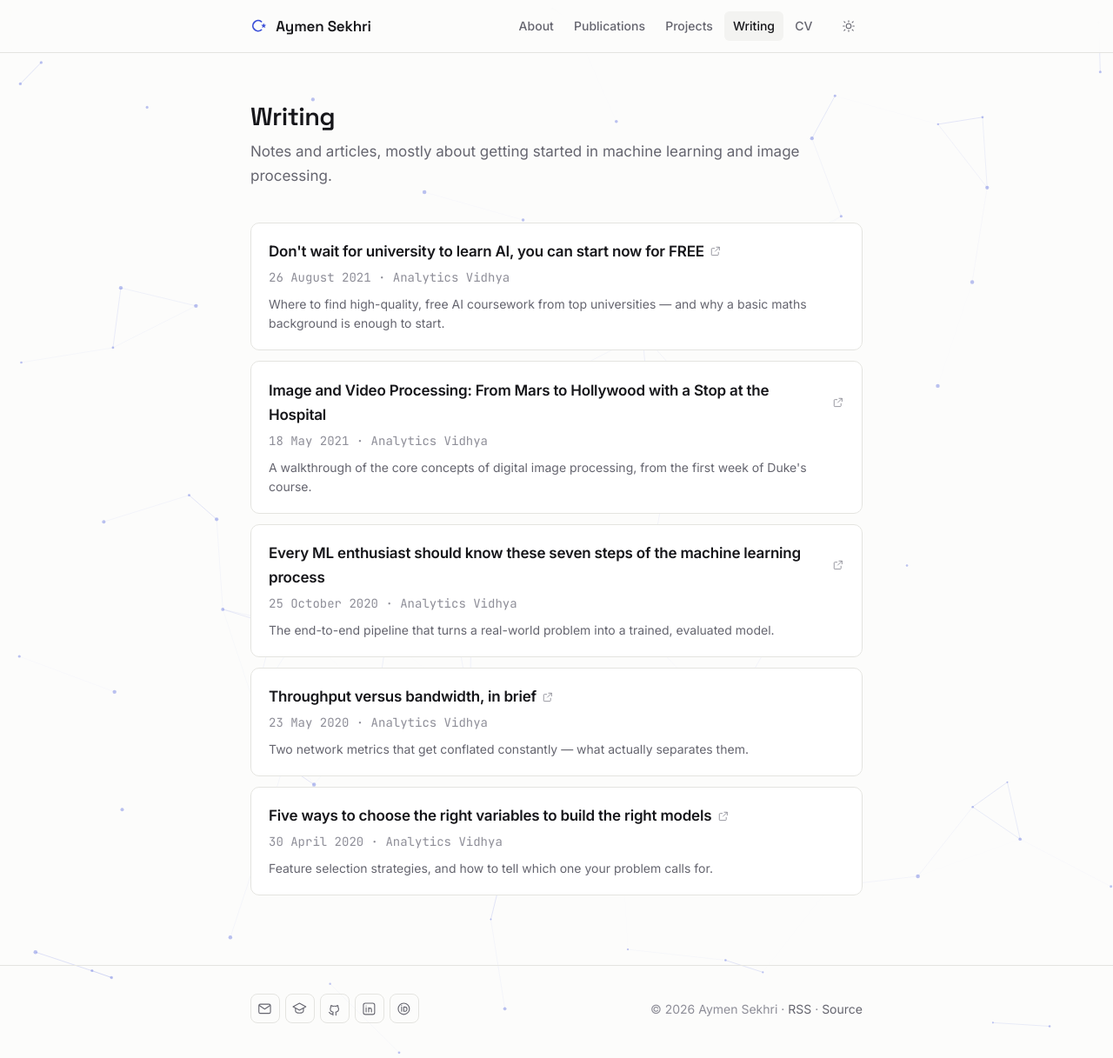
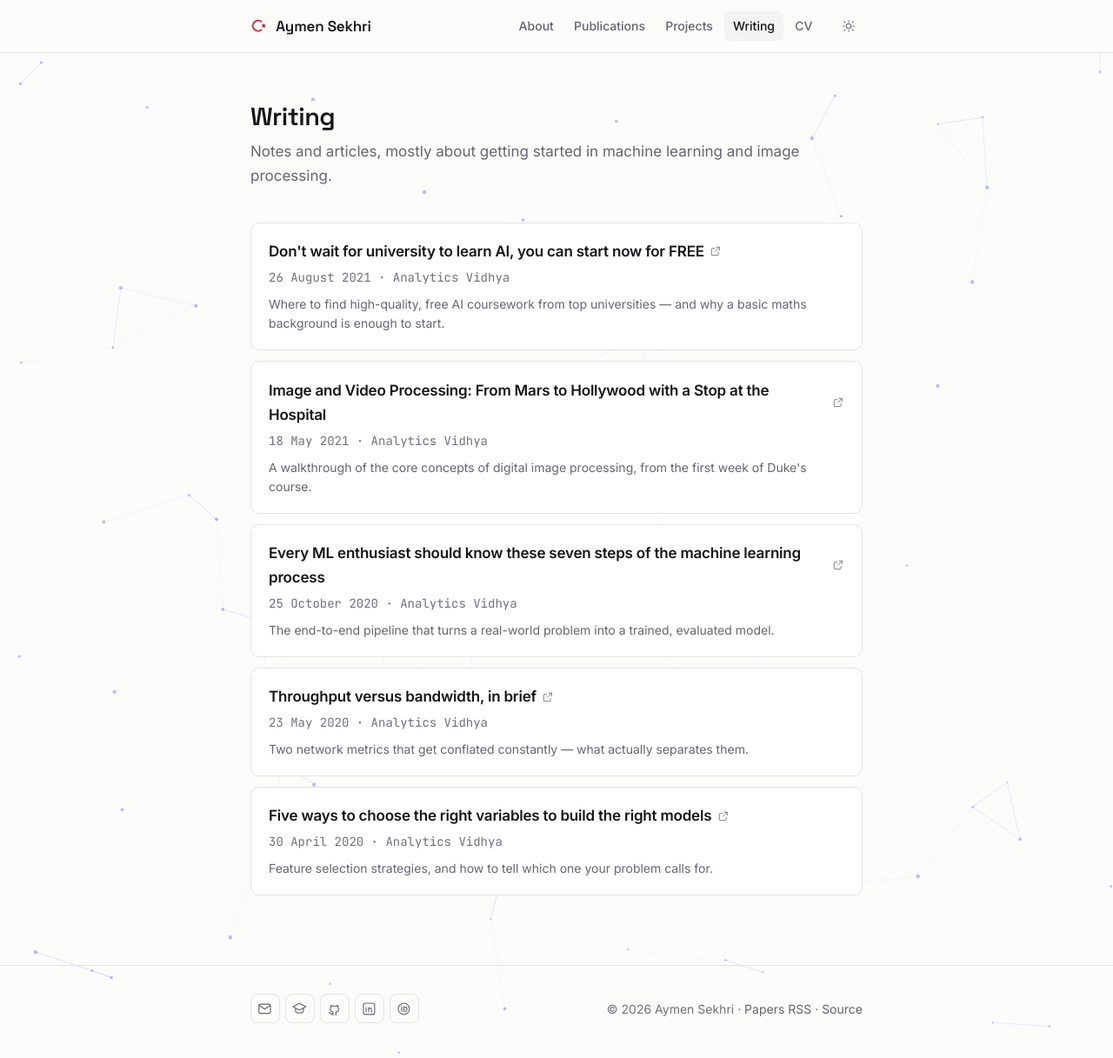
Before and after one commit to AymenSe/AymenSe.github.io, a Jekyll site: the page built from _pages/blog.md, in a window 1280 px wide and 1217 px high. Shown: the whole window at 87% size. Built offline with Jekyll 4.4.1, drawn with Linux system fonts in a browser that asks for light colours.

Commit message:
fix issues

```diff
--- a/_config.yml
+++ b/_config.yml
@@ -2,7 +2,8 @@
 # Site
 # ---------------------------------------------------------------------------
 title                : "Aymen Sekhri"
-tagline              : "PhD researcher — perceptual AI for augmented reality & medical imaging"
+# Kept short: it lands in the <title>, which search results truncate near 60.
+tagline              : "PhD researcher — perceptual AI & image quality"
 description          : >-
   Aymen Sekhri is a PhD researcher (cotutelle, University of Poitiers & NTNU)
   working on perceptual image quality assessment for augmented reality and
@@ -92,5 +93,11 @@
   - jekyll-sitemap
   - jekyll-redirect-from
 
+# /feed.xml carries blog posts (empty until _posts has something).
+# The publications feed is the one worth subscribing to, so it is what the
+# footer and the <link rel="alternate"> point at.
 feed:
   path: /feed.xml
+  collections:
+    publications:
+      path: /publications.xml
--- a/_includes/footer.html
+++ b/_includes/footer.html
@@ -4,7 +4,7 @@
 
     <p class="site-footer__meta">
       © {{ site.time | date: "%Y" }} {{ site.author.name }} ·
-      <a href="{{ '/feed.xml' | relative_url }}">RSS</a> ·
+      <a href="{{ '/publications.xml' | relative_url }}">Papers RSS</a> ·
       <a href="https://github.com/{{ site.repository }}" rel="noopener" target="_blank">Source</a>
     </p>
   </div>
--- a/_includes/head.html
+++ b/_includes/head.html
@@ -10,7 +10,8 @@
   <link rel="icon" href="{{ '/images/favicon.ico' | relative_url }}" sizes="32x32">
   <link rel="icon" href="{{ '/images/logo.svg' | relative_url }}" type="image/svg+xml">
   <link rel="apple-touch-icon" href="{{ site.author.avatar | relative_url }}">
-  <link rel="alternate" type="application/atom+xml" title="{{ site.title }}" href="{{ '/feed.xml' | relative_url }}">
+  <link rel="alternate" type="application/atom+xml" title="{{ site.title }} — publications" href="{{ '/publications.xml' | relative_url }}">
+  <link rel="alternate" type="application/atom+xml" title="{{ site.title }} — writing" href="{{ '/feed.xml' | relative_url }}">
 
   <meta property="og:type" content="website">
   <meta property="og:site_name" content="{{ site.title }}">
--- a/_includes/logo.html
+++ b/_includes/logo.html
@@ -1,8 +1,10 @@
 {%- comment -%}
-Abstracted Algerian crescent and star. Monoline arc + filled star, drawn in
-currentColor so it inherits whatever it sits next to.
+Abstracted Algerian crescent and star, in flag red. Monoline arc + filled star.
+
+Decorative: it always sits beside the visible name, so it is hidden from
+assistive tech rather than labelled — otherwise the name is announced twice.
 {%- endcomment -%}
-<svg class="logo" viewBox="0 0 24 24" role="img" aria-label="Aymen Sekhri" focusable="false">
+<svg class="logo" viewBox="0 0 24 24" aria-hidden="true" focusable="false">
   <path class="logo__crescent" d="M14.19 6.64 A6.8 6.8 0 1 0 14.19 17.36" />
   <path class="logo__star" d="M17.2 8.5 18.08 10.79 20.53 10.92 18.63 12.46 19.26 14.83 17.2 13.5 15.14 14.83 15.77 12.46 13.87 10.92 16.32 10.79Z" />
 </svg>
--- a/assets/css/main.scss
+++ b/assets/css/main.scss
@@ -15,11 +15,12 @@
   --bg-sunken:   #f3f3f1;
   --text:        #16161a;
   --text-muted:  #65656f;
-  --text-faint:  #8e8e98;
+  --text-faint:  #71717b;
   --border:      #e4e4e0;
   --border-firm: #d2d2cd;
   --accent:      #3b4fd8;
   --accent-soft: #eceefc;
+  --logo:        #d21034; /* Algerian flag red */
 
   /* Background node graph. Read from JS — keep the names in sync with
      assets/js/neural-bg.js. Lower the alphas to calm it down. */
@@ -44,11 +45,12 @@
     --bg-sunken:   #18181d;
     --text:        #e9e9ec;
     --text-muted:  #9b9ba6;
-    --text-faint:  #74747f;
+    --text-faint:  #7d7d88;
     --border:      #26262d;
     --border-firm: #35353e;
     --accent:      #8c9bff;
     --accent-soft: #1c1f3a;
+    --logo:        #e85a6e; /* flag red, lifted to read on near-black */
 
     --net-node: rgba(140, 155, 255, .40);
     --net-line: rgba(140, 155, 255, .22);
@@ -62,11 +64,12 @@
   --bg-sunken:   #18181d;
   --text:        #e9e9ec;
   --text-muted:  #9b9ba6;
-  --text-faint:  #74747f;
+  --text-faint:  #7d7d88;
   --border:      #26262d;
   --border-firm: #35353e;
   --accent:      #8c9bff;
   --accent-soft: #1c1f3a;
+  --logo:        #e85a6e; /* flag red, lifted to read on near-black */
 
   --net-node: rgba(140, 155, 255, .40);
   --net-line: rgba(140, 155, 255, .22);
@@ -203,7 +206,7 @@
   display: block;
   flex: none;
   overflow: visible;
-  color: var(--accent);
+  color: var(--logo);
 }
 
 .logo__crescent {
```
Also changed, not shown: _pages/publications.md (+1 -0 lines), images/logo.svg.
